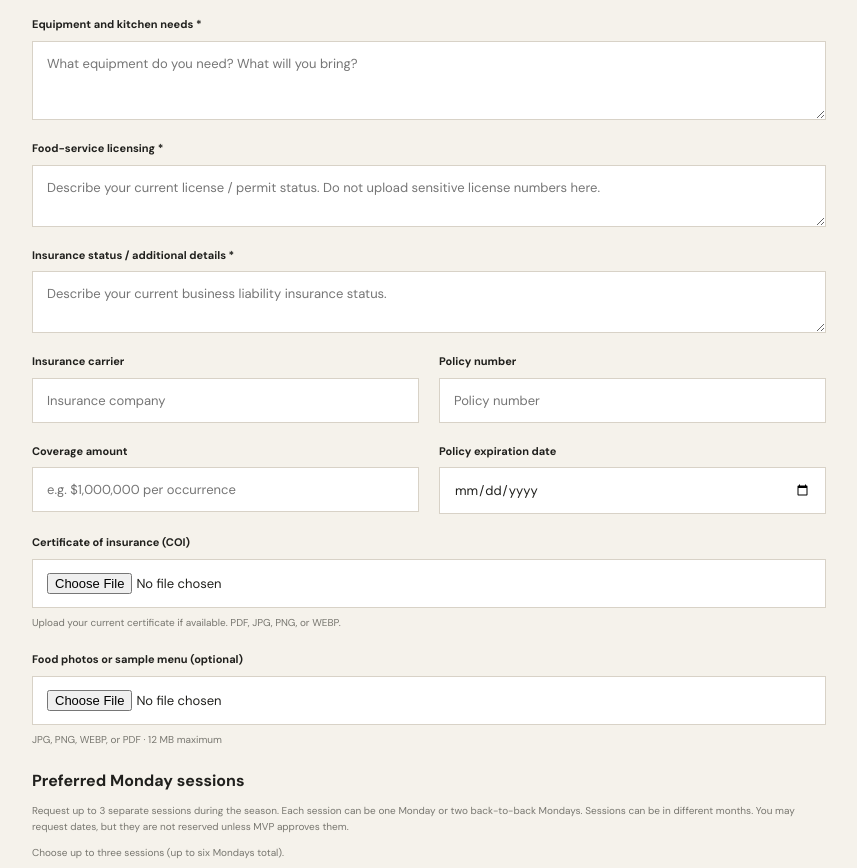
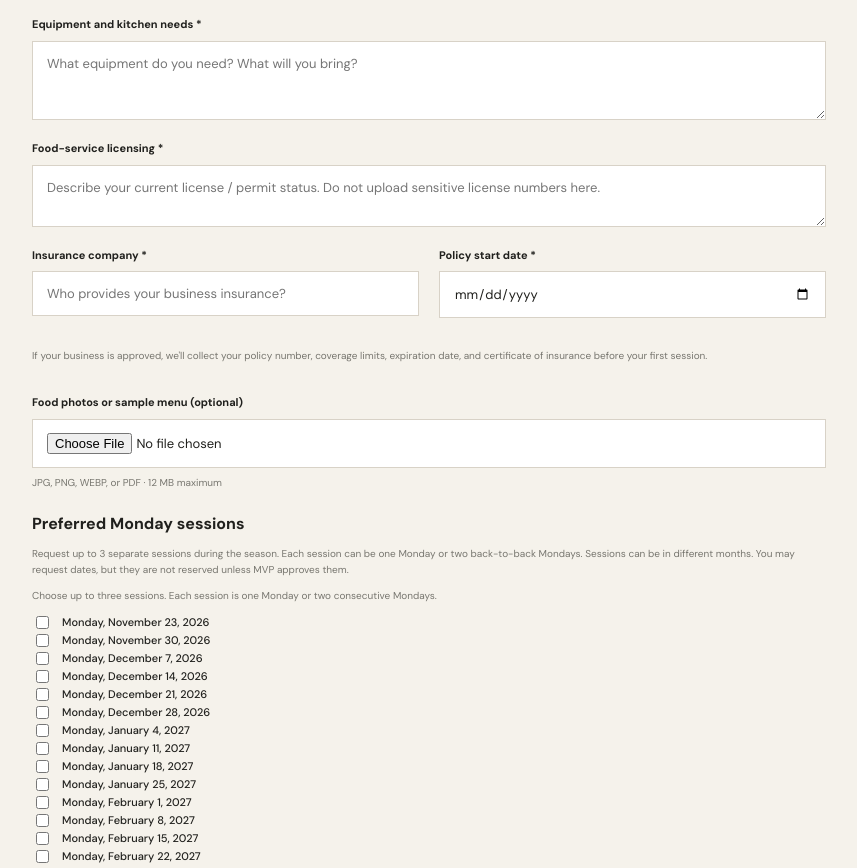
Before and after one commit to jarzenskimichael/Ghost-Kitchen, a Flask app: page /apply in a window 1280 px wide. Shown: the part 1464-2332 px from the top of the page, without its empty margins (211-1068 px from the left). Run offline with Flask 3, Linux system fonts and the light colour scheme; data comes from the database, SQL or seed files in the repository; data that the repository does not hold is empty.

Commit message:
Guide Monday session selection and simplify insurance application (#6)
* Simplify initial insurance application requirements

* Guide valid Monday session selections and shorten insurance form

* Clarify post-approval insurance collection for organizers

```diff
--- a/mvp-ghost-kitchen/app/routes.py
+++ b/mvp-ghost-kitchen/app/routes.py
@@ -216,7 +216,7 @@ def apply():
         required = [
             "business_name", "owner_name", "email", "phone", "business_type",
             "description", "concept", "menu", "equipment", "license_info",
-            "insurance_info",
+            "insurance_carrier", "insurance_start_date",
         ]
         missing = [
             field for field in required
@@ -224,6 +224,13 @@ def apply():
         ]
         if missing:
             flash("Please complete all required fields.", "error")
+            return render_template("apply.html", monday_slots=choices, form=request.form)
+
+        insurance_start_value = request.form.get("insurance_start_date", "").strip()
+        try:
+            insurance_start_date = date.fromisoformat(insurance_start_value)
+        except ValueError:
+            flash("Please provide a valid insurance policy start date.", "error")
             return render_template("apply.html", monday_slots=choices, form=request.form)
 
         raw_monday_ids = request.form.getlist("preferred_mondays")
@@ -315,7 +322,7 @@ def apply():
             website=request.form.get("website", "").strip(),
             equipment=request.form["equipment"].strip(),
             license_info=request.form["license_info"].strip(),
-            insurance_info=request.form["insurance_info"].strip(),
+            insurance_info=f"Policy start date: {insurance_start_date.strftime('%B %-d, %Y')}",
             preferred_rotation=None,
             photo_filename=photo_name,
         )
--- a/mvp-ghost-kitchen/app/templates/apply.html
+++ b/mvp-ghost-kitchen/app/templates/apply.html
@@ -16,12 +16,9 @@
 <label class="full">Proposed menu *<textarea name="menu" rows="5" required placeholder="List the items you plan to serve and brief descriptions.">{{ form.get('menu','') }}</textarea></label>
 <label class="full">Equipment and kitchen needs *<textarea name="equipment" rows="3" required placeholder="What equipment do you need? What will you bring?">{{ form.get('equipment','') }}</textarea></label>
 <label class="full">Food-service licensing *<textarea name="license_info" rows="2" required placeholder="Describe your current license / permit status. Do not upload sensitive license numbers here."></textarea></label>
-<label class="full">Insurance status / additional details *<textarea name="insurance_info" rows="2" required placeholder="Describe your current business liability insurance status."></textarea></label>
-<label>Insurance carrier<input name="insurance_carrier" value="{{ form.get('insurance_carrier','') }}" placeholder="Insurance company"></label>
-<label>Policy number<input name="insurance_policy_number" value="{{ form.get('insurance_policy_number','') }}" placeholder="Policy number"></label>
-<label>Coverage amount<input name="insurance_coverage" value="{{ form.get('insurance_coverage','') }}" placeholder="e.g. $1,000,000 per occurrence"></label>
-<label>Policy expiration date<input type="date" name="insurance_expires_on" value="{{ form.get('insurance_expires_on','') }}"></label>
-<label class="full">Certificate of insurance (COI)<input type="file" name="insurance_certificate" accept=".pdf,.jpg,.jpeg,.png,.webp"><small class="field-help">Upload your current certificate if available. PDF, JPG, PNG, or WEBP.</small></label>
+<label>Insurance company *<input name="insurance_carrier" required value="{{ form.get('insurance_carrier','') }}" placeholder="Who provides your business insurance?"></label>
+<label>Policy start date *<input type="date" name="insurance_start_date" required value="{{ form.get('insurance_start_date','') }}"></label>
+<p class="field-help full">If your business is approved, we'll collect your policy number, coverage limits, expiration date, and certificate of insurance before your first session.</p>
 <label class="full">Food photos or sample menu (optional)<input type="file" name="food_photo" accept=".jpg,.jpeg,.png,.webp,.pdf"><small class="field-help">JPG, PNG, WEBP, or PDF · 12 MB maximum</small></label>
 <div class="full"><strong>Preferred Monday sessions</strong><p class="field-help">Request up to 3 separate sessions during the season. Each session can be one Monday or two back-to-back Mondays. Sessions can be in different months. You may request dates, but they are not reserved unless MVP approves them.</p><p class="field-help" id="session-selection-status" aria-live="polite">Choose up to three sessions (up to six Mondays total).</p><div class="date-choice-list">{% for slot in monday_slots %}<label class="check-label"><input type="checkbox" name="preferred_mondays" value="{{ slot.id }}" data-date="{{ slot.monday_date.isoformat() }}"> {{ slot.monday_date.strftime('%A, %B %-d, %Y') }}</label>{% else %}<p class="muted">No dates are currently available to request.</p>{% endfor %}</div></div>
 </div>
@@ -32,34 +29,51 @@ document.addEventListener("DOMContentLoaded", function () {
   const boxes = Array.from(document.querySelectorAll('input[name="preferred_mondays"]'));
   const status = document.getElementById("session-selection-status");
   if (!boxes.length || !status) return;
-  function validateSessions() {
-    const dates = boxes.filter(box => box.checked).map(box => box.dataset.date).sort();
-    const groups = [];
-    dates.forEach(value => {
-      const day = new Date(value + "T12:00:00");
-      const previous = groups.length ? new Date(groups[groups.length - 1][groups[groups.length - 1].length - 1] + "T12:00:00") : null;
-      if (!previous || Math.round((day - previous) / 86400000) !== 7) groups.push([value]);
-      else groups[groups.length - 1].push(value);
+
+  function getSessions(selectedDates) {
+    const sorted = [...selectedDates].sort();
+    const sessions = [];
+    sorted.forEach(value => {
+      const current = new Date(value + "T12:00:00");
+      const previousGroup = sessions[sessions.length - 1];
+      const previous = previousGroup ? new Date(previousGroup[previousGroup.length - 1] + "T12:00:00") : null;
+      if (!previous || Math.round((current - previous) / 86400000) !== 7) sessions.push([value]);
+      else previousGroup.push(value);
     });
-    const invalid = groups.length > 3 || groups.some(group => group.length > 2);
-    status.textContent = invalid
-      ? "Please adjust your choices: up to 3 sessions, with no more than 2 consecutive Mondays per session."
-      : dates.length + " Monday(s) selected across " + groups.length + " session(s).";
-    status.style.color = invalid ? "#a33" : "";
-    boxes.forEach(box => { box.setCustomValidity(""); });
-    if (invalid && boxes.some(box => box.checked)) {
-      boxes.find(box => box.checked).setCustomValidity("Choose up to three sessions, each one or two consecutive Mondays.");
-    }
-    return !invalid;
+    return sessions;
   }
-  boxes.forEach(box => box.addEventListener("change", validateSessions));
+
+  function isValid(dates) {
+    const sessions = getSessions(dates);
+    return sessions.length <= 3 && sessions.every(session => session.length <= 2);
+  }
+
+  function refresh() {
+    const selected = boxes.filter(box => box.checked).map(box => box.dataset.date);
+    const sessions = getSessions(selected);
+    boxes.forEach(box => {
+      if (box.checked) {
+        box.disabled = false;
+        return;
+      }
+      box.disabled = !isValid([...selected, box.dataset.date]);
+    });
+    status.textContent = selected.length
+      ? selected.length + " Monday(s) selected across " + sessions.length + " session(s)."
+      : "Choose up to three sessions. Each session is one Monday or two consecutive Mondays.";
+  }
+
+  boxes.forEach(box => box.addEventListener("change", refresh));
   const form = document.querySelector(".application-form");
   if (form) form.addEventListener("submit", function (event) {
-    if (!validateSessions()) {
+    const selected = boxes.filter(box => box.checked).map(box => box.dataset.date);
+    if (!isValid(selected)) {
       event.preventDefault();
-      boxes.find(box => box.checked).reportValidity();
+      status.textContent = "Your selections must be up to three sessions, each one or two consecutive Mondays.";
+      status.style.color = "#a33";
     }
   });
+  refresh();
 });
 </script>
 </form></section>{% endblock %}
```
Also changed, not shown: mvp-ghost-kitchen/app/templates/admin_application.html (+2 -2 lines).
